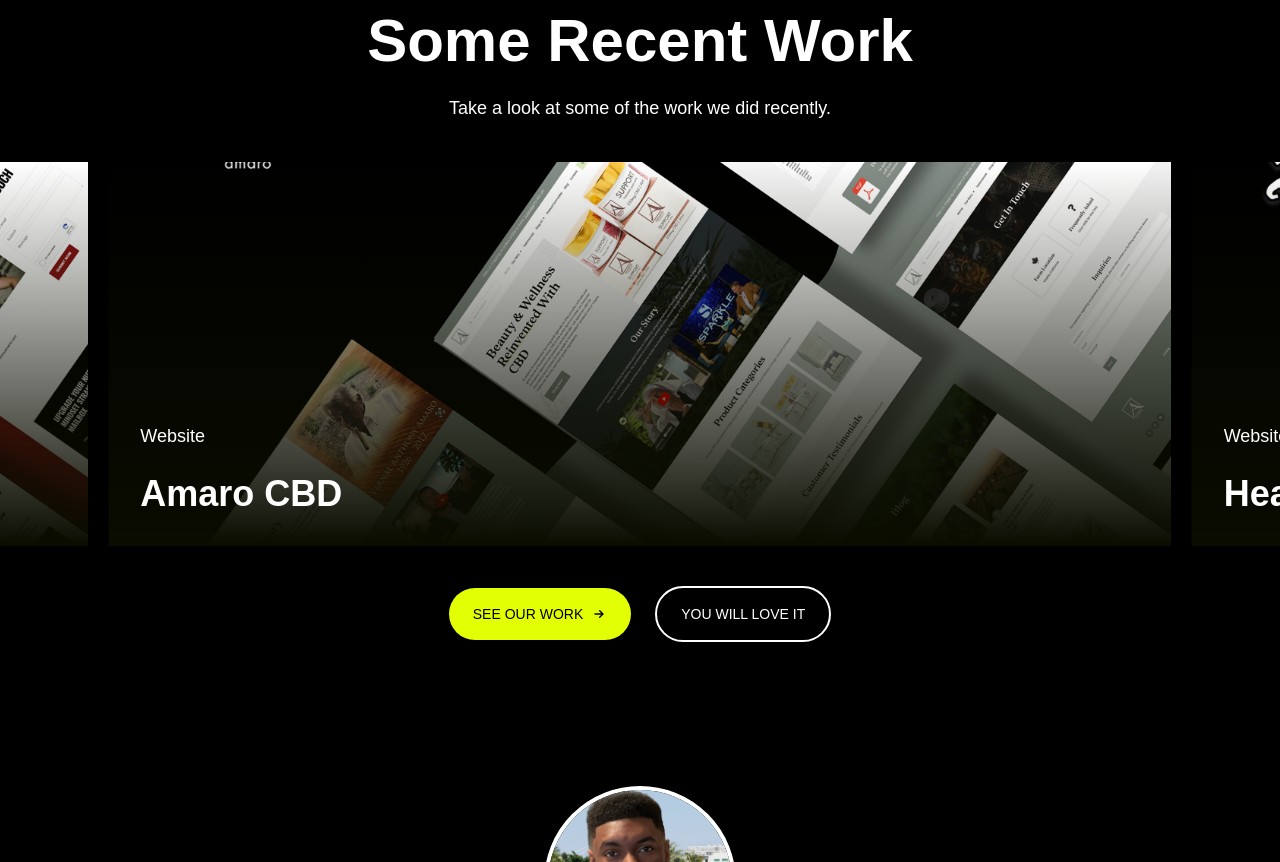
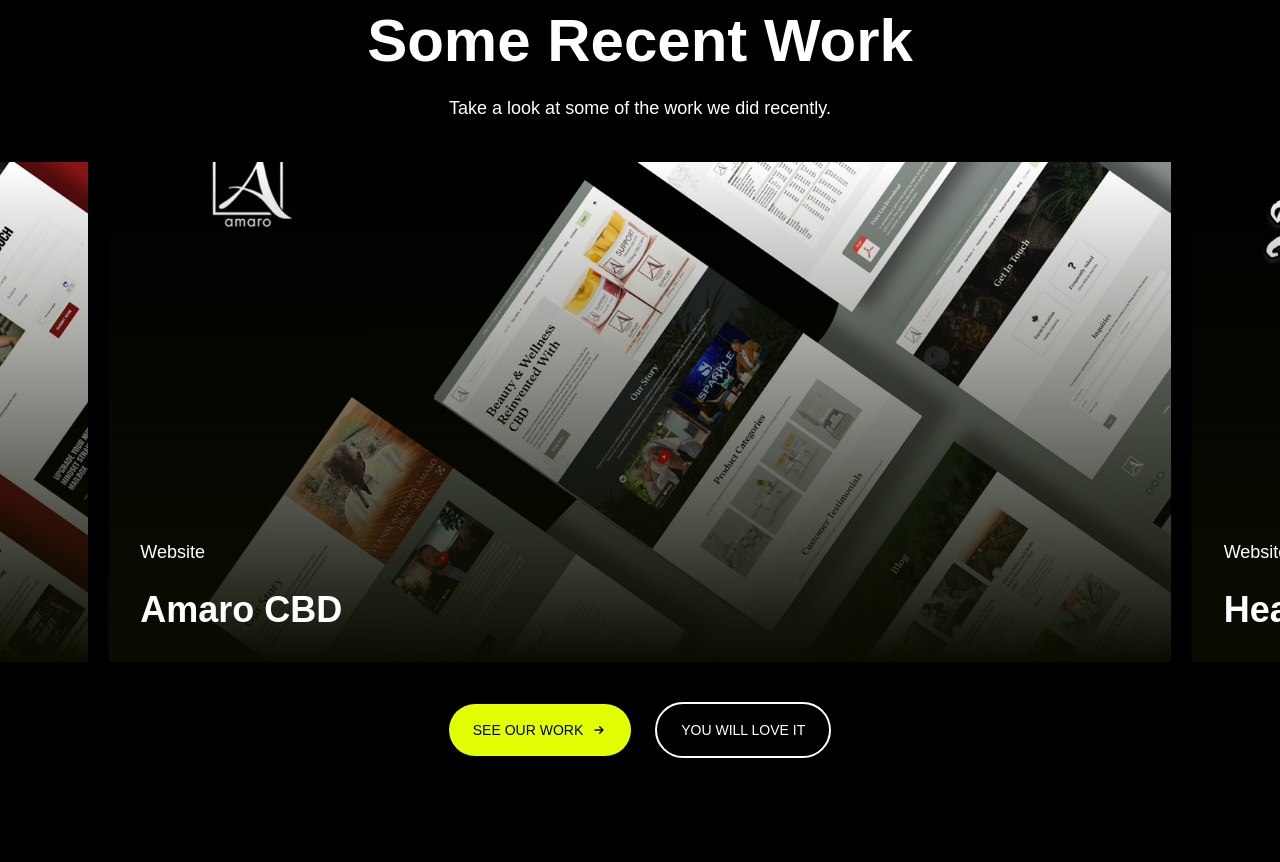
Before and after one commit to bluppco/emodmarketing.com, an Astro site: page / in a window 1280 px wide. Shown: the part 712-1574 px from the top of the page. Built offline with nearby package versions, Linux system fonts and the light colour scheme; Astro itself is replaced by a stand-in of ours; a web font is replaced by a local one.

Commit message:
refactor: added more height

```diff
--- a/src/components/home/recent-work/card/index.astro
+++ b/src/components/home/recent-work/card/index.astro
@@ -19,7 +19,7 @@
 ---
 
 <Link href={ link }>
-    <div class="relative flex flex-col justify-end p-8 min-h-96 group overflow-hidden">
+    <div class="relative flex flex-col justify-end p-8 min-h-[500px] group overflow-hidden">
         <div class="absolute top-0 left-0 w-full h-full group-hover:translate-x-2 duration-300">
             <PictureCover
                 alternative_text=""
```
